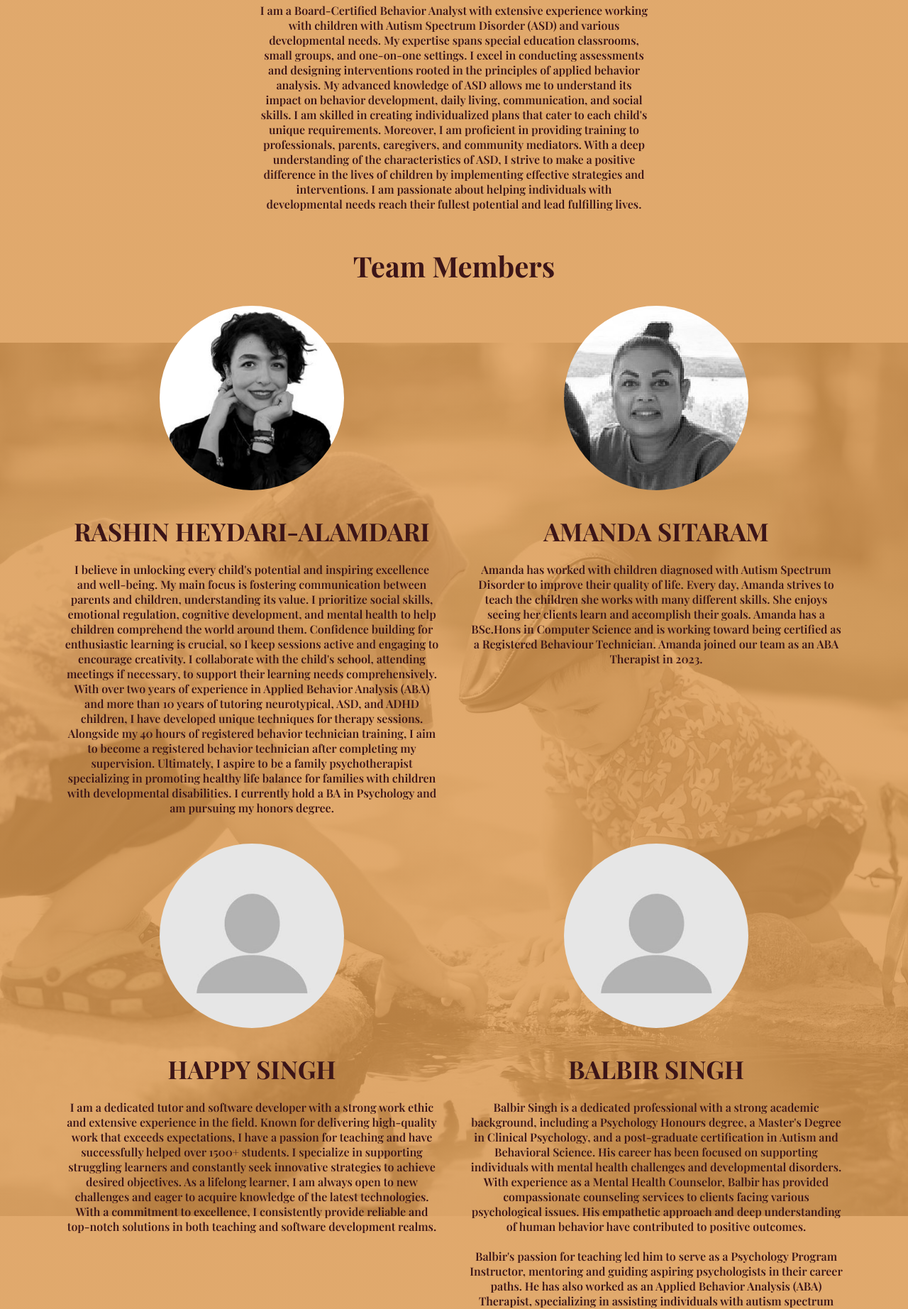
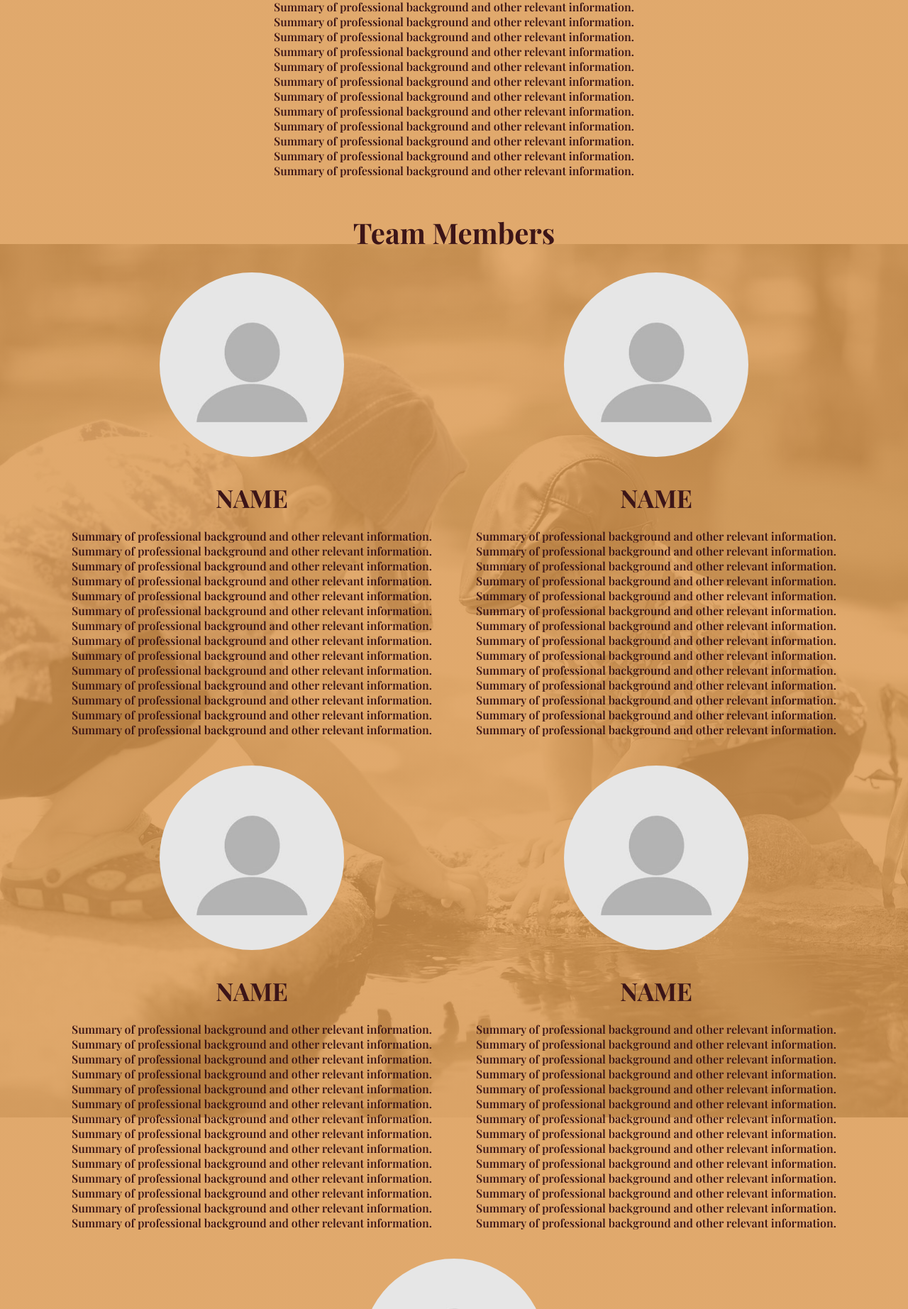
Before and after one commit to areeja132000/autism_website, a plain HTML site: page about_us.html in a window 1280 px wide. Shown: the part 636-2481 px from the top of the page at 71% size. Drawn offline with nearby package versions, Linux system fonts and the light colour scheme; a web font is replaced by a local one.

Commit message:
Removed information

```diff
--- a/about_us.html
+++ b/about_us.html
@@ -31,19 +31,9 @@
 
           <div class="row2">
             <div class="supervisor">
-              <img src="images/img1.jpg" class="supervisor_img">
-              <h3 class="username">ALIA AMER, M.Sc.Psych, M.ADS, BCBA</h3>
-              <p>I am a Board-Certified Behavior Analyst with extensive experience working with children
-                with Autism Spectrum Disorder (ASD) and various developmental needs. My expertise spans
-                special education classrooms, small groups, and one-on-one settings. I excel in conducting
-                assessments and designing interventions rooted in the principles of applied behavior analysis.
-                My advanced knowledge of ASD allows me to understand its impact on behavior development, daily living,
-                communication, and social skills. I am skilled in creating individualized plans that cater to
-                each child's unique requirements. Moreover, I am proficient in providing training to professionals,
-                parents, caregivers, and community mediators. With a deep understanding of the characteristics
-                of ASD, I strive to make a positive difference in the lives of children by implementing
-                effective strategies and interventions. I am passionate about helping individuals with
-                developmental needs reach their fullest potential and lead fulfilling lives.</p>
+              <img src="images/img4.jpeg" class="supervisor_img">
+              <h3 class="username">NAME</h3>
+              <p>Summary of professional background and other relevant information. Summary of professional background and other relevant information. Summary of professional background and other relevant information. Summary of professional background and other relevant information. Summary of professional background and other relevant information. Summary of professional background and other relevant information. Summary of professional background and other relevant information. Summary of professional background and other relevant information. Summary of professional background and other relevant information. Summary of professional background and other relevant information. Summary of professional background and other relevant information. Summary of professional background and other relevant information. Summary of professional background and other relevant information. Summary of professional background and other relevant information.</p>
             </div>
           </div>
 
@@ -51,30 +41,15 @@
 
           <div class="row2">
             <div class="profile">
-              <img src="images/img2.jpg" class="profile_img">
-              <h3 class="username">RASHIN HEYDARI-ALAMDARI</h3>
-              <p>I believe in unlocking every child's potential and inspiring excellence and well-being. My main focus is
-                fostering communication between parents and children, understanding its value. I prioritize social skills,
-                emotional regulation, cognitive development, and mental health to help children comprehend the world
-                around them. Confidence building for enthusiastic learning is crucial, so I keep sessions active and
-                engaging to encourage creativity. I collaborate with the child's school, attending meetings if necessary,
-                to support their learning needs comprehensively. With over two years of experience in Applied Behavior
-                Analysis (ABA) and more than 10 years of tutoring neurotypical, ASD, and ADHD children, I have developed
-                unique techniques for therapy sessions. Alongside my 40 hours of registered behavior technician training,
-                I aim to become a registered behavior technician after completing my supervision. Ultimately, I aspire to
-                be a family psychotherapist specializing in promoting healthy life balance for families with children with
-                developmental disabilities. I currently hold a BA in Psychology and am pursuing my honors degree.</p>
+              <img src="images/img4.jpeg" class="profile_img">
+              <h3 class="username">NAME</h3>
+              <p>Summary of professional background and other relevant information. Summary of professional background and other relevant information. Summary of professional background and other relevant information. Summary of professional background and other relevant information. Summary of professional background and other relevant information. Summary of professional background and other relevant information. Summary of professional background and other relevant information. Summary of professional background and other relevant information. Summary of professional background and other relevant information. Summary of professional background and other relevant information. Summary of professional background and other relevant information. Summary of professional background and other relevant information. Summary of professional background and other relevant information. Summary of professional background and other relevant information.</p>
             </div>
 
             <div class="profile">
-              <img src="images/img3.jpg" class="profile_img">
-              <h3 class="username">AMANDA SITARAM </h3>
-              <p>Amanda has worked with children diagnosed with Autism Spectrum Disorder to improve their quality of life.
-                Every day, Amanda strives to teach the children she works with many different skills. She enjoys seeing
-                her clients learn and accomplish their goals. Amanda has a BSc.Hons in Computer Science and is working
-                toward being certified as a Registered Behaviour Technician. Amanda joined our team as an ABA Therapist
-                in 2023.
-                </p>
+              <img src="images/img4.jpeg" class="profile_img">
+              <h3 class="username">NAME</h3>
+              <p>Summary of professional background and other relevant information. Summary of professional background and other relevant information. Summary of professional background and other relevant information. Summary of professional background and other relevant information. Summary of professional background and other relevant information. Summary of professional background and other relevant information. Summary of professional background and other relevant information. Summary of professional background and other relevant information. Summary of professional background and other relevant information. Summary of professional background and other relevant information. Summary of professional background and other relevant information. Summary of professional background and other relevant information. Summary of professional background and other relevant information. Summary of professional background and other relevant information.</p>
             </div>
           </div>
 
@@ -82,51 +57,23 @@
 
             <div class="profile">
               <img src="images/img4.jpeg" class="profile_img">
-              <h3 class="username">HAPPY SINGH</h3>
-              <p>I am a dedicated tutor and software developer with a strong work ethic and extensive experience in the
-                field. Known for delivering high-quality work that exceeds expectations, I have a passion for teaching and
-                have successfully helped over 1500+ students. I specialize in supporting struggling learners and constantly
-                seek innovative strategies to achieve desired objectives. As a lifelong learner, I am always open to new
-                challenges and eager to acquire knowledge of the latest technologies. With a commitment to excellence,
-                I consistently provide reliable and top-notch solutions in both teaching and software development realms.</p>
+              <h3 class="username">NAME</h3>
+              <p>Summary of professional background and other relevant information. Summary of professional background and other relevant information. Summary of professional background and other relevant information. Summary of professional background and other relevant information. Summary of professional background and other relevant information. Summary of professional background and other relevant information. Summary of professional background and other relevant information. Summary of professional background and other relevant information. Summary of professional background and other relevant information. Summary of professional background and other relevant information. Summary of professional background and other relevant information. Summary of professional background and other relevant information. Summary of professional background and other relevant information. Summary of professional background and other relevant information.</p>
             </div>
 
             <div class="profile">
               <img src="images/img4.jpeg" class="profile_img">
-              <h3 class="username">BALBIR SINGH</h3>
-              <p>Balbir Singh is a dedicated professional with a strong academic background, including a Psychology Honours
-                degree, a Master's Degree in Clinical Psychology, and a post-graduate certification in Autism and Behavioral
-                Science. His career has been focused on supporting individuals with mental health challenges and developmental
-                disorders. With experience as a Mental Health Counselor, Balbir has provided compassionate counseling services
-                to clients facing various psychological issues. His empathetic approach and deep understanding of human behavior
-                have contributed to positive outcomes.<br><br>
-                Balbir's passion for teaching led him to serve as a Psychology Program Instructor, mentoring and guiding
-                aspiring psychologists in their career paths. He has also worked as an Applied Behavior Analysis (ABA)
-                Therapist, specializing in assisting individuals with autism spectrum disorders. Through evidence-based
-                techniques, he has helped improve the lives of children and adults with autism. Throughout his professional
-                journey, Balbir has demonstrated a commitment to making a difference. His comprehensive education, diverse
-                experience, and genuine care for his clients have earned him respect in the field of psychology.
-                </p>
+              <h3 class="username">NAME</h3>
+              <p>Summary of professional background and other relevant information. Summary of professional background and other relevant information. Summary of professional background and other relevant information. Summary of professional background and other relevant information. Summary of professional background and other relevant information. Summary of professional background and other relevant information. Summary of professional background and other relevant information. Summary of professional background and other relevant information. Summary of professional background and other relevant information. Summary of professional background and other relevant information. Summary of professional background and other relevant information. Summary of professional background and other relevant information. Summary of professional background and other relevant information. Summary of professional background and other relevant information.</p>
             </div>
 
           </div>
 
           <div class="row2">
             <div class="profile">
-              <img src="images/img5.jpg" class="profile_img">
-              <h3 class="username">AREEJ AMER</h3>
-              <p>I am a dynamic professional currently pursuing a Master of Public Health degree at Schulich School of Medicine
-                and Dentistry, Western University. My academic journey began with a double major in Neuroscience and Psychology
-                at the University of Guelph. Known for my innovation and responsible approach, I bring these qualities to every
-                task I undertake. As an Instructor Therapist, I have had the privilege to gain valuable experience and developed
-                a passion for supporting individuals with developmental challenges especially ASD. With aspirations to become a
-                speech-language pathologist, I aim to bridge the gap between speech-language pathology and public health. Public
-                health plays a crucial role in promoting the overall well-being of individuals and communities. By integrating
-                public health principles and practices with the field of speech-language pathology, we can enhance the
-                understanding, diagnosis, and treatment of autism. I am dedicated to bridging these fields and working towards
-                a future where individuals with autism receive comprehensive support, where their voices are heard, and where
-                their communication needs are met to promote their overall health and quality of life.
-              </p>
+              <img src="images/img4.jpeg" class="profile_img">
+              <h3 class="username">NAME</h3>
+              <p>Summary of professional background and other relevant information. Summary of professional background and other relevant information. Summary of professional background and other relevant information. Summary of professional background and other relevant information. Summary of professional background and other relevant information. Summary of professional background and other relevant information. Summary of professional background and other relevant information. Summary of professional background and other relevant information. Summary of professional background and other relevant information. Summary of professional background and other relevant information. Summary of professional background and other relevant information. Summary of professional background and other relevant information. Summary of professional background and other relevant information. Summary of professional background and other relevant information.</p>
             </div>
           </div>
         </div>
```
